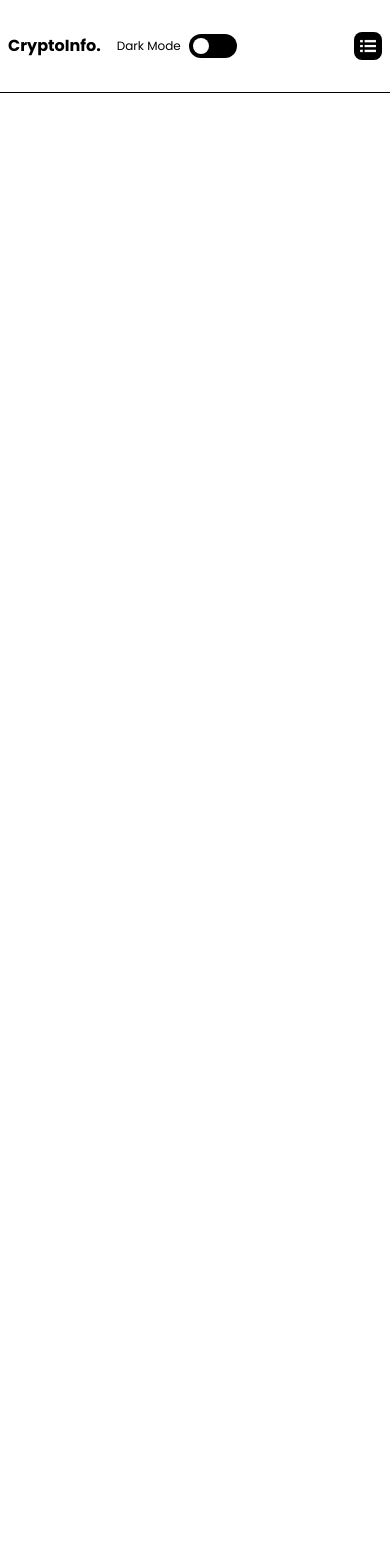
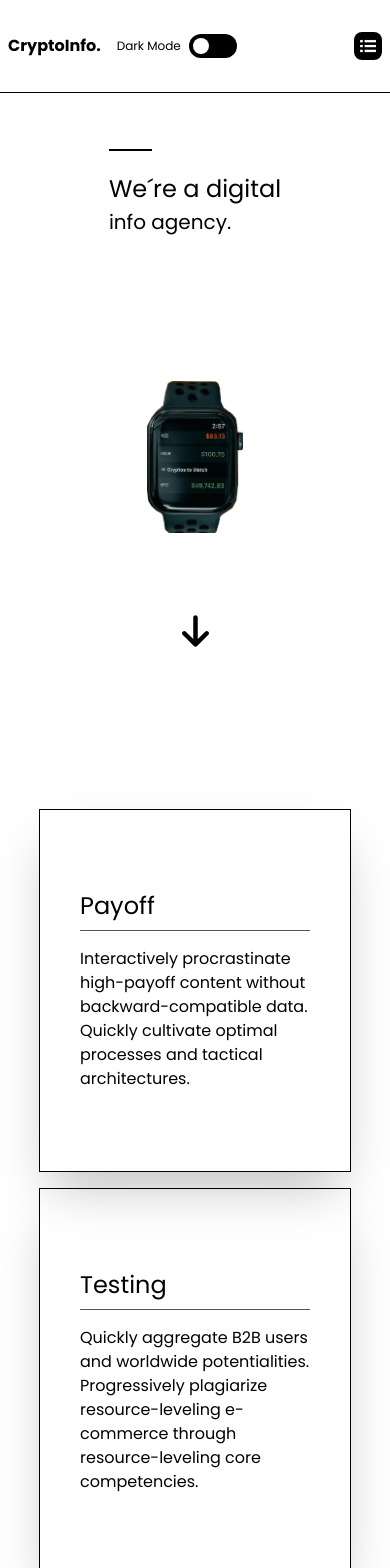
Before and after one commit to ChristianPredoianu/next-crypto-app, a Next.js app: page / in a window 390 px wide. Shown: the top 1568 px of the page. Before the commit the page ends 844 px from the top, so only its background shows below. Built offline with nearby package versions, Linux system fonts and the light colour scheme.

Commit message:
work on home page + added gsap animation

```diff
--- a/pages/index.js
+++ b/pages/index.js
@@ -1,11 +1,87 @@
+import { useRef } from "react";
 import Head from "next/head";
+import Link from "next/link";
+import Image from "next/image";
+import WatchImg from "@/assets/images/watch.png";
+import HomeInfoCard from "@/components/cards/HomeInfoCard";
+import useIsomorphicLayoutEffect from "@/hooks/useIsomorphicLayoutEffect";
+import { gsap } from "gsap";
+import { FontAwesomeIcon } from "@fortawesome/react-fontawesome";
+import { faArrowDown } from "@fortawesome/free-solid-svg-icons";
+import { infoCardData } from "utils/infoCardContent";
 
 export default function Home() {
+  const cardsSection = useRef(null);
+  const ctaContainer = useRef(null);
+
+  const q = gsap.utils.selector(ctaContainer);
+  const tl = gsap.timeline();
+
+  function scrollToCardsSectionHandler() {
+    window.scrollTo({
+      top: cardsSection.current.offsetTop,
+      behavior: "smooth",
+    });
+  }
+
+  useIsomorphicLayoutEffect(() => {
+    tl.from(q(".hero-el"), { y: 100, opacity: 0, duration: 1, stagger: 0.5 });
+  }, []);
+
   return (
     <>
       <Head>
-        <title>Home App</title>
+        <title>Next Crypto App</title>
       </Head>
+      <section>
+        <div
+          className="flex flex-col items-center my-20 md:flex-row md:justify-around md:my-48 xl:my-64"
+          ref={ctaContainer}
+        >
+          <div className="flex flex-col items-center">
+            <h1 className="hero-el relative text-2xl md:text-4xl before:absolute before:-top-6 before:left-0 before:w-1/4 before:border-b-2 before:border-black before:z-10 dark:before:border-gray-200">
+              We´re a digital
+              <div>
+                <span className="text-xl md:text-2xl ">info agency.</span>
+              </div>
+            </h1>
+            <Link href="/exchange">
+              <a className="hero-el w-full text-xl mt-4 p-4 text-center transition-translate duration-200 shadow-xl hover:translate-y-px border-2 border-black dark:border-gray-200 before:w-full">
+                Get Started
+              </a>
+            </Link>
+          </div>
+          <div className="hero-el block w-24 mt-16 md:w-36 md:mt-0">
+            <Image
+              src={WatchImg}
+              alt="watch"
+              layout="responsive"
+              width={197}
+              height={311}
+              priority
+            />
+          </div>
+        </div>
+        <div className="flex justify-center text-4xl cursor-pointer">
+          <FontAwesomeIcon
+            icon={faArrowDown}
+            onClick={scrollToCardsSectionHandler}
+          />
+        </div>
+      </section>
+
+      <section
+        className="flex flex-col items-center gap-y-4 py-40 md:flex-row md:justify-around md:items-stretch md:gap-y-0"
+        ref={cardsSection}
+      >
+        {infoCardData.map((cardData) => (
+          <HomeInfoCard
+            key={cardData.title}
+            title={cardData.title}
+            content={cardData.content}
+          />
+        ))}
+      </section>
     </>
   );
 }
```
